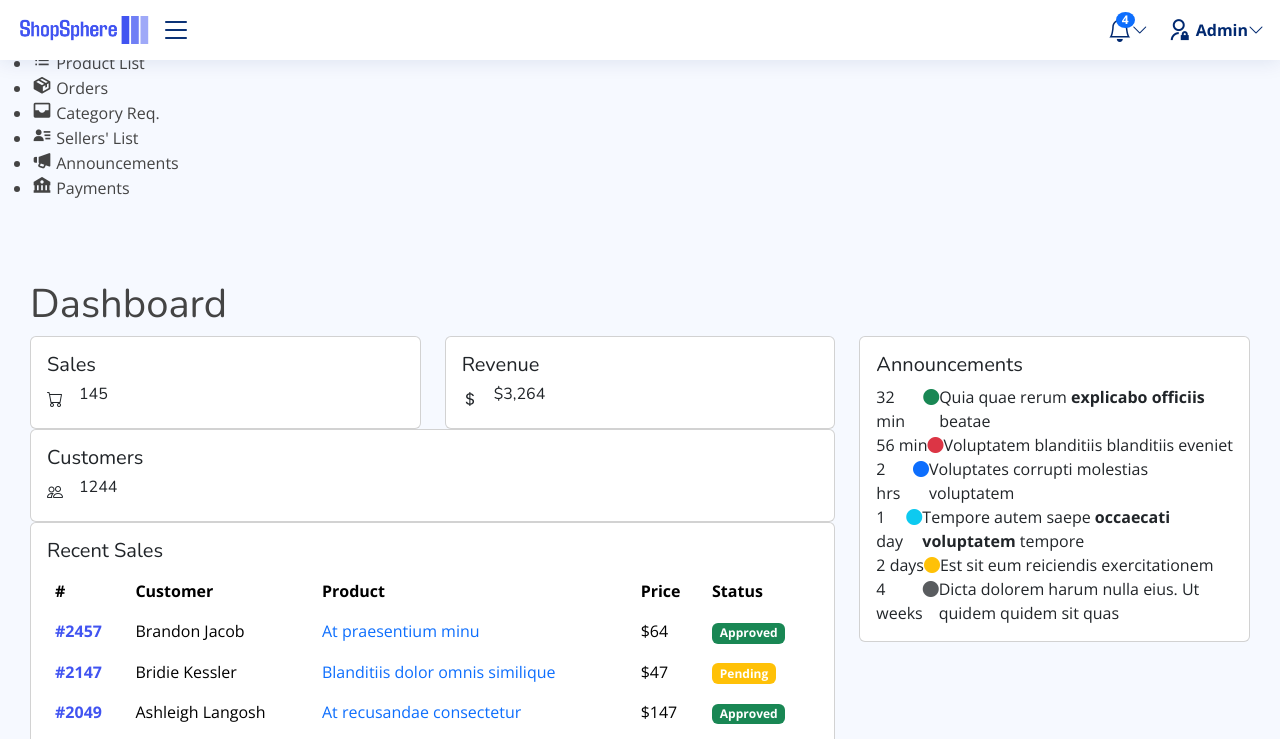
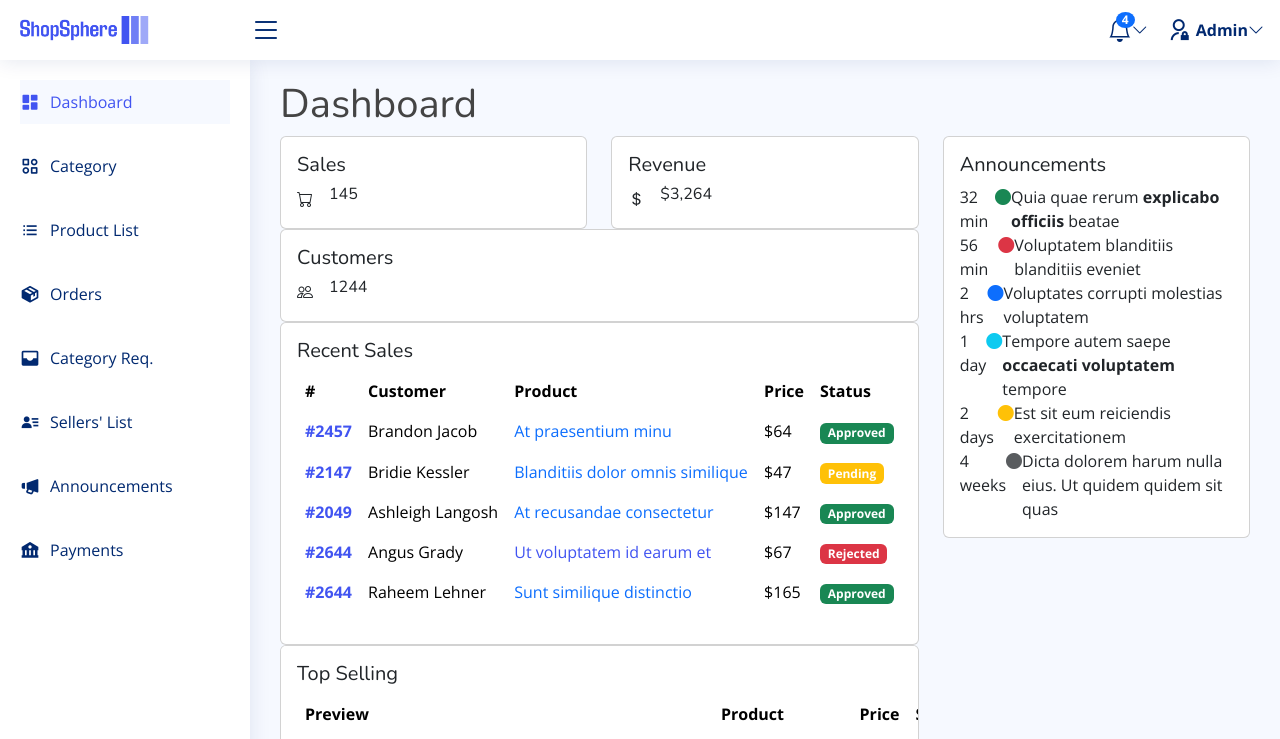
Before and after one commit to vishalkumar00/Shopsphere, a PHP site: page /admin/dashboard.php in a window 1280 px wide. Shown: the top 739 px of the page. Run offline with PHP 8.4, Linux system fonts and the light colour scheme; the visitor is signed in with stand-in values (Sample User, id 1).

Commit message:
added sidebar

```diff
--- a/admin/sidebar.php
+++ b/admin/sidebar.php
@@ -1,7 +1,7 @@
 <!-- ======= Sidebar ======= -->
 <aside id="sidebar" class="sidebar">
   <ul class="sidebar-nav" id="sidebar-nav">
-    <li class="nav-item">
+    <li class="nav-item <?php echo (strpos($_SERVER['REQUEST_URI'], '/admin/dashboard.php') !== false) ? 'active' : ''; ?>">
       <a class="nav-link" href="dashboard.php">
         <i class="bx bxs-dashboard fs-5"></i>
         <span>Dashboard</span>
--- a/assets/css/style.css
+++ b/assets/css/style.css
@@ -20,6 +20,10 @@
 
 h1, h2, h3, h4, h5, h6 {
   font-family: "Nunito", sans-serif;
+}
+
+.logo {
+  width: 220px;
 }
 
 .logo img {
@@ -151,3 +155,58 @@
 .header .nav-profile {
   color: #012970;
 }
+
+.sidebar {
+  width: 250px;
+  position: fixed;
+  top: 60px;
+  left: -250px; /* Hidden by default */
+  height: 100%;
+  background: #fff;
+  transition: all 0.3s;
+  z-index: 996;
+  padding: 20px;
+  box-shadow: 0px 2px 20px rgba(1, 41, 112, 0.1);
+}
+
+.sidebar ul {
+  padding: 0;
+  list-style: none;
+}
+
+.sidebar ul li {
+  margin-bottom: 20px;
+}
+
+.sidebar ul li a {
+  display: flex;
+  align-items: center;
+  font-size: 1rem;
+  color: #012970;
+}
+
+.sidebar ul li a i {
+  margin-right: 10px;
+  font-size: 1.25rem;
+}
+
+.toggle-sidebar .sidebar {
+  left: 0;
+}
+
+.toggle-sidebar .main-admin, .footer {
+  margin-left: 250px;
+}
+
+.sidebar .nav-item a{
+  padding: 10px 0;
+}
+
+.sidebar .nav-item.active a {
+  color: #4154f1;
+  background: #f6f9ff;
+}
+
+.header .toggle-sidebar-btn {
+  cursor: pointer;
+}
--- a/assets/js/main.js
+++ b/assets/js/main.js
@@ -1,6 +1,28 @@
-
 (function() {
   "use strict";
+
+  const select = (el, all = false) => {
+    el = el.trim()
+    if (all) {
+      return [...document.querySelectorAll(el)]
+    } else {
+      return document.querySelector(el)
+    }
+  }
+
+  const on = (type, el, listener, all = false) => {
+    if (all) {
+      select(el, all).forEach(e => e.addEventListener(type, listener))
+    } else {
+      select(el, all).addEventListener(type, listener)
+    }
+  }
+
+  /**
+   * Add toggle-sidebar class to body by default
+   */
+  select('body').classList.add('toggle-sidebar');
+
   /**
    * Sidebar toggle
    */
@@ -9,5 +31,4 @@
       select('body').classList.toggle('toggle-sidebar')
     })
   }
-
-})
+})();
```
